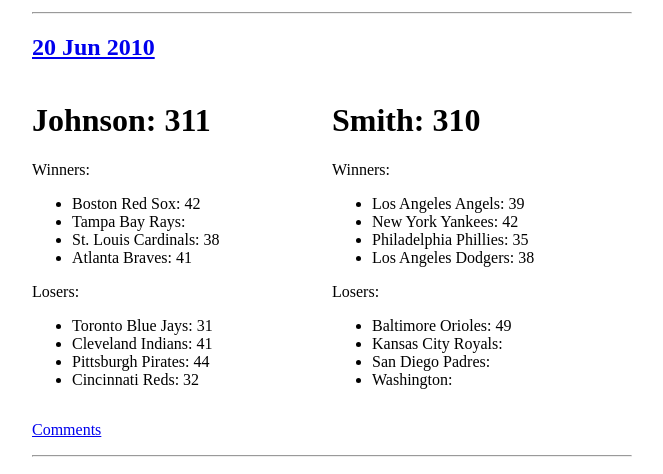
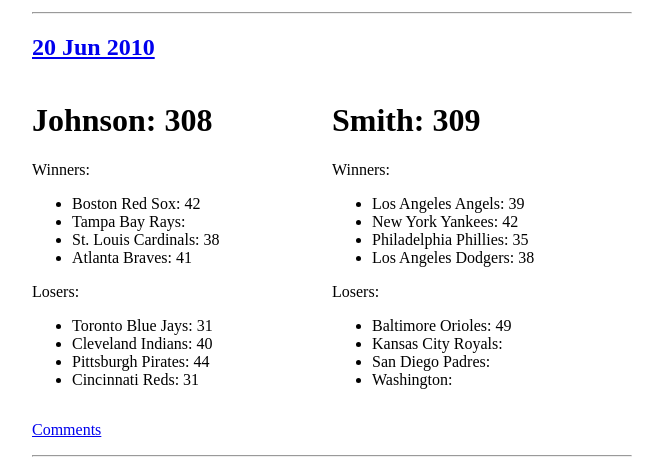
Before and after one commit to travisj/thebet, a Jekyll site: the page built from index.html, in a window 1280 px wide and 900 px high. Shown: the part 247-721 px from the top of the window, without its empty margins (308-971 px from the left). Built offline with Jekyll 4.4.1, drawn with Linux system fonts in a browser that asks for light colours; nearby versions of some CDN libraries; Markdown is read by kramdown in place of the engine named in the settings; the list of posts is cut into pages by our own code; comment, search, counter and statistics services are not loaded.

Commit message:
adding todays results

```diff
--- a/_posts/2010-06-20-Results.markdown
+++ b/_posts/2010-06-20-Results.markdown
@@ -1,20 +1,20 @@
 ---
 layout: post
-johnson: 311
-smith: 310
+johnson: 308
+smith: 309
 tor: 31
-cle: 41
+cle: 40
 bos: 42
-tb: 42
+tb: 41
 pit: 44
-cin: 32
+cin: 31
 stl: 38
 atl: 41
 bal: 49
 kc: 40
 nyy: 42
 laa: 39
-sd: 29
+sd: 28
 wsh: 38
 phi: 35
 lad: 38
```
